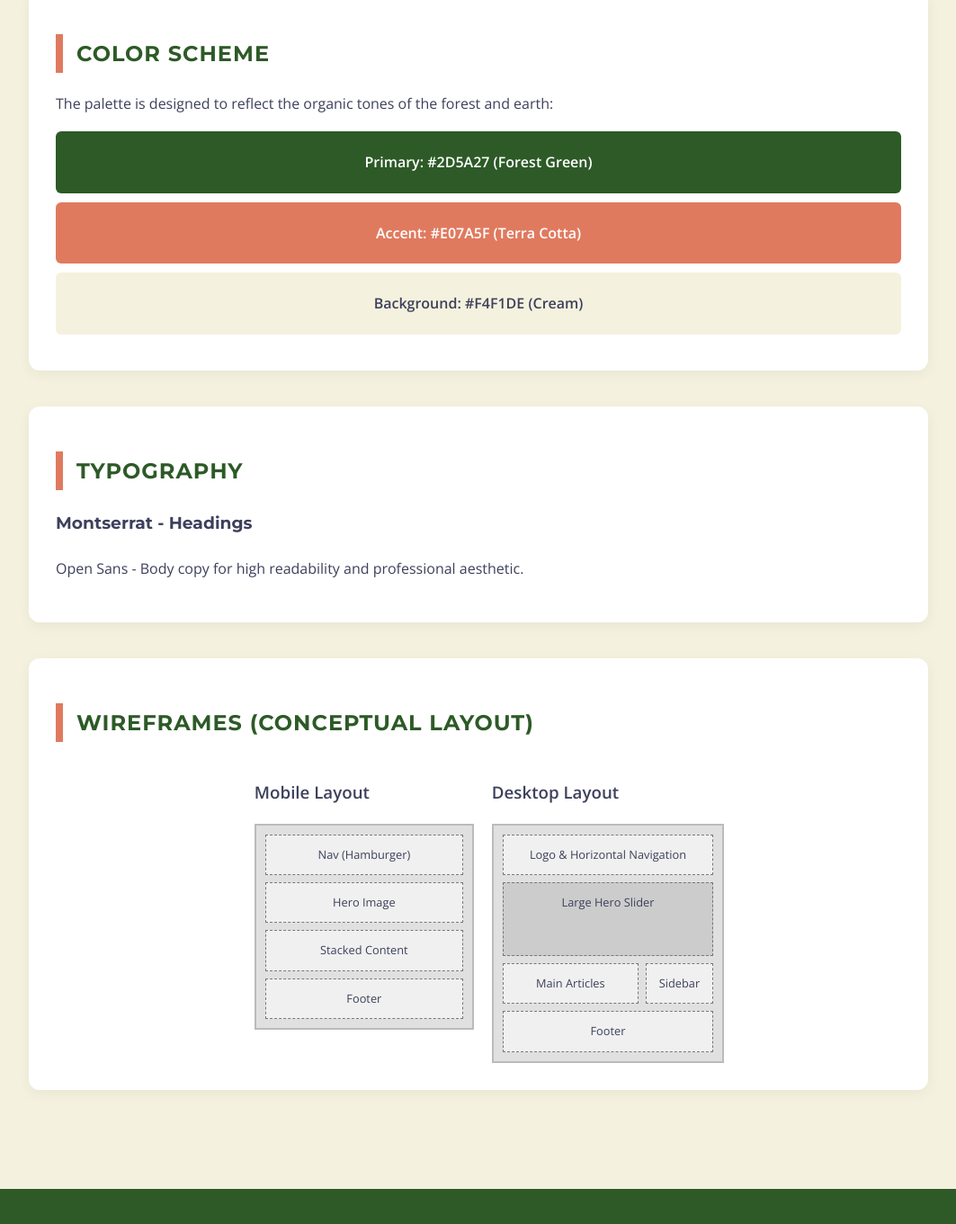
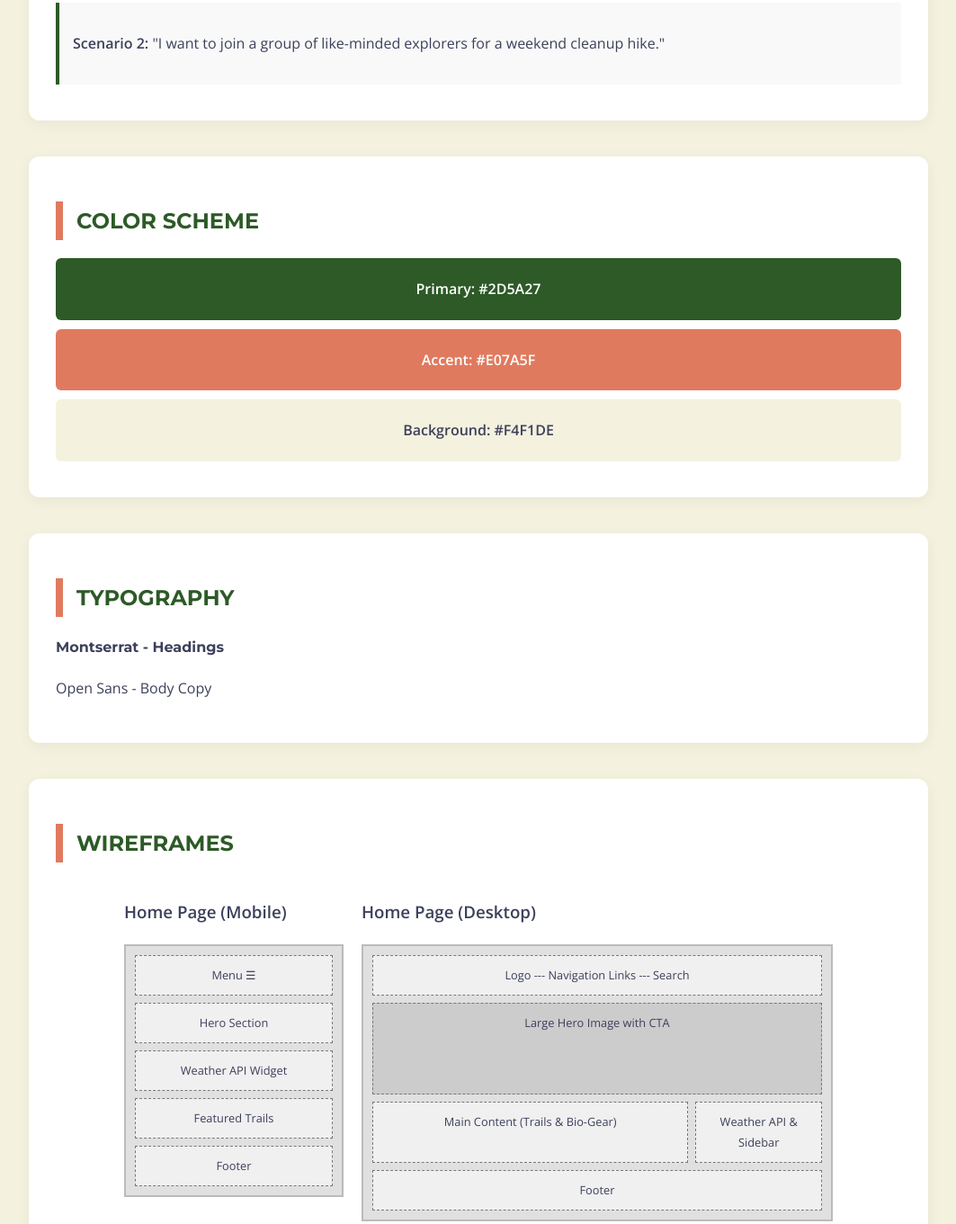
Before and after one commit to cheze22/wdd231, a plain HTML site: page project/site-plan.html in a window 1280 px wide. Shown: the part 1372-2733 px from the top of the page at 90% size, without its empty margins (108-1171 px from the left). Drawn offline with nearby package versions, Linux system fonts and the light colour scheme.

Commit message:
correction w05

```diff
--- a/project/site-plan.html
+++ b/project/site-plan.html
@@ -4,15 +4,19 @@
     <meta charset="UTF-8">
     <meta name="viewport" content="width=device-width, initial-scale=1.0">
     <title>Site Plan | Eco-Adventure Hub - Cristhian Nefi Dorado Aguilar</title>
+    <link rel="preconnect" href="https://fonts.googleapis.com">
+    <link rel="preconnect" href="https://fonts.gstatic.com" crossorigin>
+    <link href="https://fonts.googleapis.com/css2?family=Montserrat:wght@700&family=Open+Sans:wght@400;600&display=swap" rel="stylesheet">
     <link rel="stylesheet" href="styles/site-plan.css">
 </head>
 <body>
     <header>
-        <h1>Eco-Adventure Hub Site Plan</h1>
         <p class="author">Author: Cristhian Nefi Dorado Aguilar</p>
     </header>
 
     <main>
+        <h1>Eco-Adventure Hub Site Plan</h1>
+
         <section id="site-name">
             <h2>Site Name</h2>
             <p><strong>Eco-Adventure Hub</strong></p>
@@ -24,54 +28,57 @@
             <p>The purpose of Eco-Adventure Hub is to provide a specialized platform for sustainable tourism. It offers curated ecological trail maps, expert advice on biodegradable gear, and a registration system for community-led environmental conservation expeditions.</p>
         </section>
 
+        <section id="api-usage">
+            <h2>API Integration</h2>
+            <p>The site will integrate the <strong>OpenWeatherMap API</strong> to provide real-time weather alerts for hikers. This ensures that users can check trail safety conditions before starting their eco-adventures.</p>
+        </section>
+
         <section id="scenarios">
             <h2>Target Audience Scenarios</h2>
             <div class="scenario-card">
-                <p><strong>Scenario 1:</strong> "I am looking for a hiking trail that is beginner-friendly but also has a high 'Eco-Rating' to ensure my visit has minimal impact on local wildlife. Where can I find this data?"</p>
+                <p><strong>Scenario 1:</strong> "I am looking for a hiking trail that is beginner-friendly but also has a high 'Eco-Rating'."</p>
             </div>
             <div class="scenario-card">
-                <p><strong>Scenario 2:</strong> "I want to join a group of like-minded explorers for a weekend cleanup hike. Is there a calendar or registration form for upcoming events?"</p>
+                <p><strong>Scenario 2:</strong> "I want to join a group of like-minded explorers for a weekend cleanup hike."</p>
             </div>
         </section>
 
         <section id="color-scheme">
             <h2>Color Scheme</h2>
-            <p>The palette is designed to reflect the organic tones of the forest and earth:</p>
             <div class="color-swatch-container">
-                <div class="swatch" style="background-color: #2D5A27;">Primary: #2D5A27 (Forest Green)</div>
-                <div class="swatch" style="background-color: #E07A5F;">Accent: #E07A5F (Terra Cotta)</div>
-                <div class="swatch" style="background-color: #F4F1DE; color: #3d405b;">Background: #F4F1DE (Cream)</div>
+                <div class="swatch" style="background-color: #2D5A27;">Primary: #2D5A27</div>
+                <div class="swatch" style="background-color: #E07A5F;">Accent: #E07A5F</div>
+                <div class="swatch" style="background-color: #F4F1DE; color: #3d405b;">Background: #F4F1DE</div>
             </div>
         </section>
 
         <section id="typography">
             <h2>Typography</h2>
-            <div class="font-preview">
-                <h3 style="font-family: 'Montserrat', sans-serif;">Montserrat - Headings</h3>
-                <p style="font-family: 'Open Sans', sans-serif;">Open Sans - Body copy for high readability and professional aesthetic.</p>
-            </div>
+            <p style="font-family: 'Montserrat', sans-serif;">Montserrat - Headings</p>
+            <p style="font-family: 'Open Sans', sans-serif;">Open Sans - Body Copy</p>
         </section>
 
         <section id="wireframes">
-            <h2>Wireframes (Conceptual Layout)</h2>
+            <h2>Wireframes</h2>
             <div class="wf-container">
                 <div class="wf-box">
-                    <h3>Mobile Layout</h3>
+                    <h3>Home Page (Mobile)</h3>
                     <div class="wireframe mobile">
-                        <div class="wf-part nav">Nav (Hamburger)</div>
-                        <div class="wf-part hero">Hero Image</div>
-                        <div class="wf-part body">Stacked Content</div>
+                        <div class="wf-part">Menu ☰</div>
+                        <div class="wf-part hero">Hero Section</div>
+                        <div class="wf-part">Weather API Widget</div>
+                        <div class="wf-part">Featured Trails</div>
                         <div class="wf-part footer">Footer</div>
                     </div>
                 </div>
                 <div class="wf-box">
-                    <h3>Desktop Layout</h3>
+                    <h3>Home Page (Desktop)</h3>
                     <div class="wireframe desktop">
-                        <div class="wf-part nav">Logo & Horizontal Navigation</div>
-                        <div class="wf-part hero-large">Large Hero Slider</div>
+                        <div class="wf-part">Logo --- Navigation Links --- Search</div>
+                        <div class="wf-part hero-large">Large Hero Image with CTA</div>
                         <div class="wf-row">
-                            <div class="wf-part main-content">Main Articles</div>
-                            <div class="wf-part sidebar">Sidebar</div>
+                            <div class="wf-part">Main Content (Trails & Bio-Gear)</div>
+                            <div class="wf-part">Weather API & Sidebar</div>
                         </div>
                         <div class="wf-part footer">Footer</div>
                     </div>
--- a/project/styles/site-plan.css
+++ b/project/styles/site-plan.css
@@ -1,4 +1,4 @@
-@import url('https://fonts.googleapis.com/css2?family=Montserrat:wght@700&family=Open+Sans:wght@400;600&display=swap');
+
 
 :root {
     --primary: #2d5a27;
@@ -17,16 +17,22 @@ body {
 }
 
 header {
-    background: linear-gradient(rgba(45, 90, 39, 0.8), rgba(45, 90, 39, 0.9)),
-                url('https://images.unsplash.com/photo-1441974231531-c6227db76b6e?auto=format&fit=crop&w=800&q=60');
-    background-size: cover;
+    background-color: var(--primary);
     color: var(--white);
-    padding: 60px 20px;
+    padding: 30px 20px;
     text-align: center;
     border-bottom: 6px solid var(--accent);
 }
 
-header h1 { font-family: 'Montserrat', sans-serif; font-size: 2.5rem; margin: 0; }
+
+main h1 {
+    font-family: 'Montserrat', sans-serif;
+    font-size: 2.5rem;
+    color: var(--primary);
+    text-align: center;
+    margin-top: 20px;
+}
+
 .author { font-size: 1.2rem; font-weight: 600; color: var(--accent); }
 
 main { max-width: 1000px; margin: 40px auto; padding: 20px; }
@@ -45,7 +51,6 @@ h2 {
     border-left: 8px solid var(--accent);
     padding-left: 15px;
     text-transform: uppercase;
-    letter-spacing: 1px;
 }
 
 .scenario-card {
@@ -53,7 +58,6 @@ h2 {
     border-left: 4px solid var(--primary);
     padding: 15px;
     margin: 10px 0;
-    font-style: italic;
 }
 
 .swatch {
@@ -72,8 +76,8 @@ h2 {
 .desktop { width: 100%; max-width: 500px; }
 
 .wf-part { border: 1px dashed #777; padding: 10px; text-align: center; font-size: 0.8rem; background: #f0f0f0; }
-.wf-row { display: grid; grid-template-columns: 2fr 1fr; gap: 8px; }
-.hero-large { height: 60px; background: #ccc; }
+.wf-row { display: grid; grid-template-columns: 2.5fr 1fr; gap: 8px; }
+.hero-large { height: 80px; background: #ccc; }
 
 footer {
     background-color: var(--primary);
```
